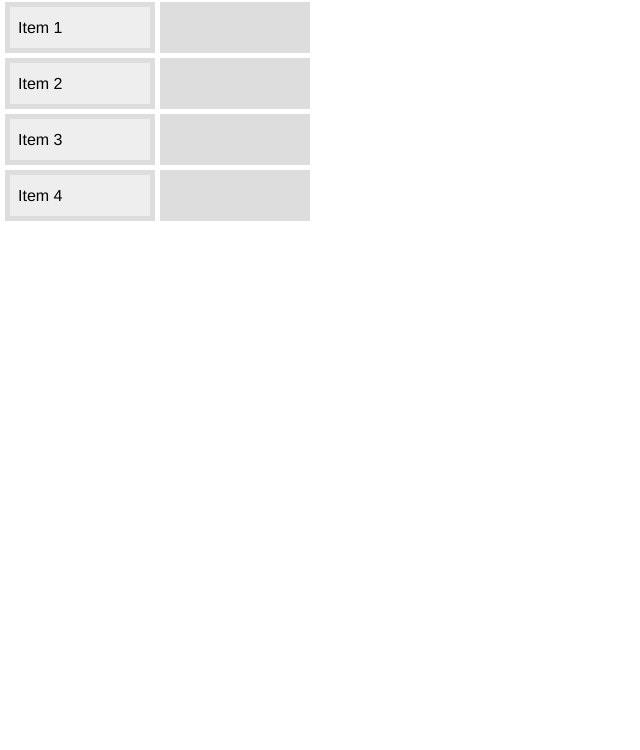
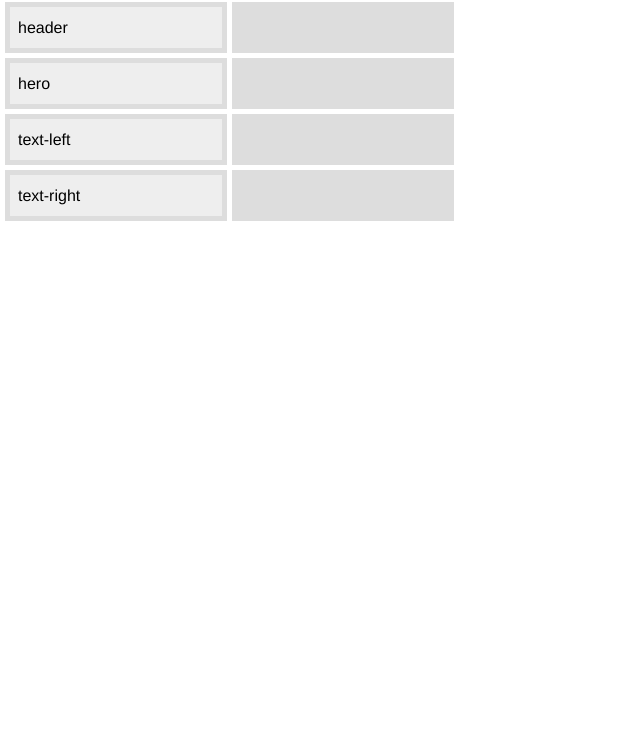
Before and after one commit to jeffreysbrother/landing-page-generator, a plain HTML site: page draggable-and-droppable.html in a window 1280 px wide. Shown: the part 50-800 px from the top of the page, without its empty margins (0-640 px from the left). Drawn offline with nearby package versions, Linux system fonts and the light colour scheme.

Commit message:
change names of draggable thingys and update width

```diff
--- a/css/style2.css
+++ b/css/style2.css
@@ -3,7 +3,7 @@ body { font-family: Helvetica, Arial, sans-serif; }
 h1 { font-weight: bold; margin-bottom: 10px; }
 
 .group {
-    width: 150px;
+    width: 222px;
     margin: 5px 0 5px 5px;
     float: left;
 }
--- a/draggable-and-droppable.html
+++ b/draggable-and-droppable.html
@@ -19,10 +19,10 @@
     <div class="group">
       <h1>Group 1</h1>
       <ul class="parent">
-          <li class="droppable"><span class="draggable">Item 1</span></li>
-          <li class="droppable"><span class="draggable">Item 2</span></li>
-          <li class="droppable"><span class="draggable">Item 3</span></li>
-          <li class="droppable"><span class="draggable">Item 4</span></li>
+          <li class="droppable"><span class="draggable">header</span></li>
+          <li class="droppable"><span class="draggable">hero</span></li>
+          <li class="droppable"><span class="draggable">text-left</span></li>
+          <li class="droppable"><span class="draggable">text-right</span></li>
       </ul>
     </div>
 
```
